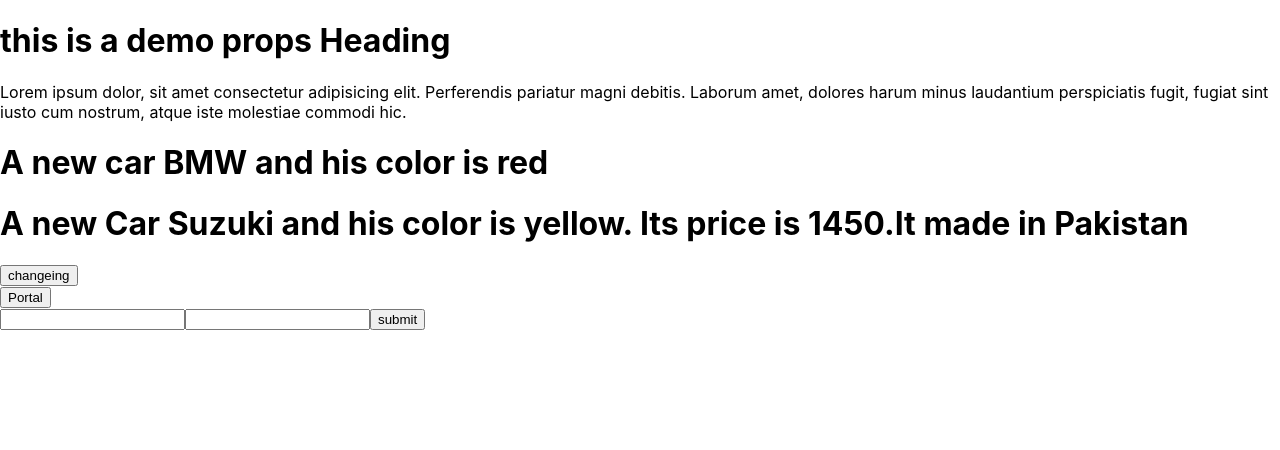
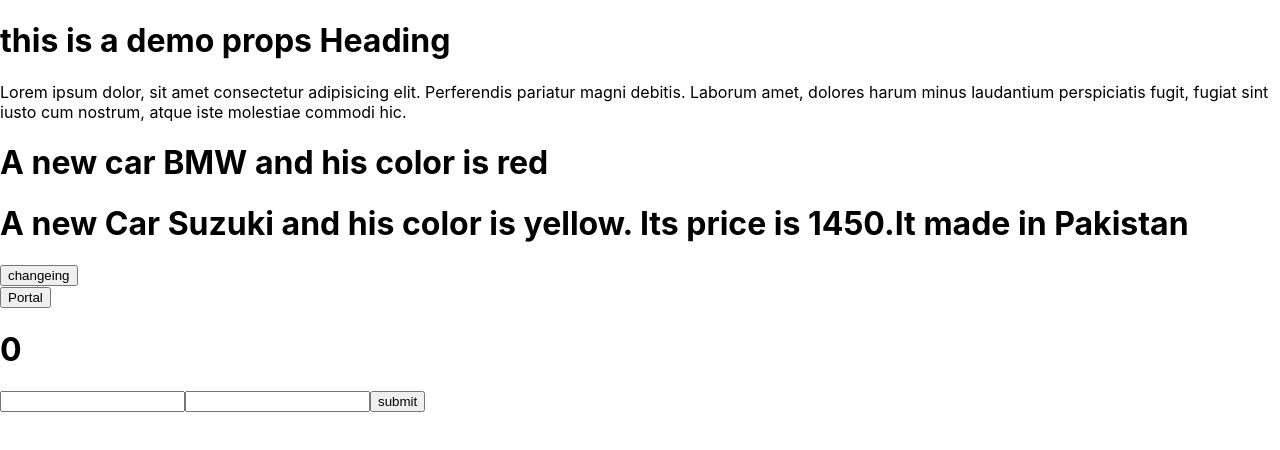
Before and after one commit to ManzoorAhmad1/Learnig-React-js-in-Detail, a React (Create React App) app: page / in a window 1280 px wide. Shown: the top 450 px of the page. Built offline with nearby package versions, Linux system fonts and the light colour scheme.

Commit message:
counter with useRef

```diff
--- a/src/Component/React_Hooks/UseRefComponent.js
+++ b/src/Component/React_Hooks/UseRefComponent.js
@@ -1,20 +1,30 @@
 
-import { useRef } from "react";
+import { useEffect, useRef } from "react";
 
 const UseRefComponent = (props) => {
     const nameRef = useRef();
     const passwordRef = useRef();
+    const count = useRef(0);
+    useEffect(() => {
+        count.current = count.current + 1;
+        console.log("its worked")
+    }, [count]);
+
     const submitFormHandler = (e) => {
         e.preventDefault();
         console.log(nameRef.current.value)
         console.log(passwordRef.current.value)
     }
     return (
-        <form>
-            <input type="text" ref={nameRef} />
-            <input type="password" ref={passwordRef} />
-            <button onClick={submitFormHandler}>submit</button>
-        </form>
+        <>
+            <h1>{count.current}</h1>
+            <form>
+                <input type="text" ref={nameRef} />
+                <input type="password" ref={passwordRef} />
+                <button onClick={submitFormHandler}>submit</button>
+            </form>
+        </>
+
     )
 }
 export default UseRefComponent;
```
